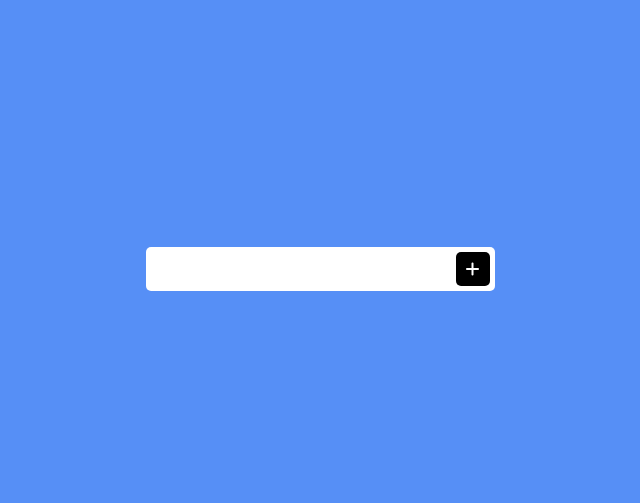
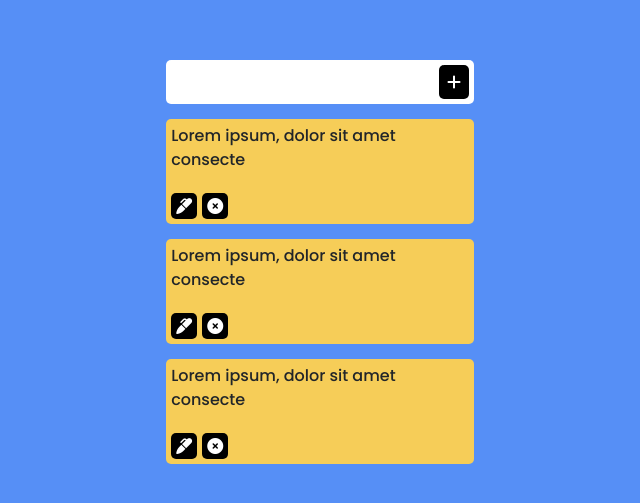
Before and after one commit to HydraPhyzer/To-Do-App-in-React-JS, a React (Create React App) app: page / in a window 1280 px wide. Shown: the part 131-634 px from the top of the page, without its empty margins (320-960 px from the left). Built offline with nearby package versions, Linux system fonts and the light colour scheme.

Commit message:
UI of App Ready

```diff
--- a/src/App.css
+++ b/src/App.css
@@ -8,3 +8,15 @@
     flex-direction: column;
     background-color: #568FF6;
 }
+.App-Content
+{
+    width: 30ch;
+}
+
+@media(max-width:360px)
+{
+    .App-Content
+    {
+        width: 90vw;
+    }
+}
--- a/src/App.js
+++ b/src/App.js
@@ -1,5 +1,6 @@
 import './App.css'
 import Form from './Components/Form'
+import Todo from './Components/Todo'
 
 let App=()=>
 {
@@ -7,8 +8,7 @@ let App=()=>
         <div className='App'>
             <div className="App-Content">
                 <Form/>
-
-
+                <Todo/>
             </div>
         </div>
     )
--- /dev/null
+++ b/src/Components/Todo.css
@@ -0,0 +1,22 @@
+.All-Todo
+{
+    background-color: #F6CD58;
+    margin: 15px 0px;
+    border-radius: 5px;
+    padding: 5px;
+    position: relative;
+}
+.All-Todo i:hover
+{
+    cursor: pointer;
+}
+.E,.X
+{
+    background-color: black;
+    border: none;
+    padding: 5px;
+    margin: 5px 0px 0px 0px;
+    border-radius: 5px;
+    color:white;
+    margin-right: 5px;
+}
--- /dev/null
+++ b/src/Components/Todo.js
@@ -0,0 +1,26 @@
+import React from 'react'
+import './Todo.css'
+
+const Todo = () => {
+  return (
+    <div className='Todo'>
+        <div className="All-Todo">
+            <p>Lorem ipsum, dolor sit amet consecte</p>
+            <i className="fa-solid fa-marker E"></i>
+            <i className="fa-solid fa-circle-xmark X"></i>
+        </div>
+        <div className="All-Todo">
+            <p>Lorem ipsum, dolor sit amet consecte</p>
+            <i className="fa-solid fa-marker E"></i>
+            <i className="fa-solid fa-circle-xmark X"></i>
+        </div>
+        <div className="All-Todo">
+            <p>Lorem ipsum, dolor sit amet consecte</p>
+            <i className="fa-solid fa-marker E"></i>
+            <i className="fa-solid fa-circle-xmark X"></i>
+        </div>
+    </div>
+  )
+}
+
+export default Todo
```
